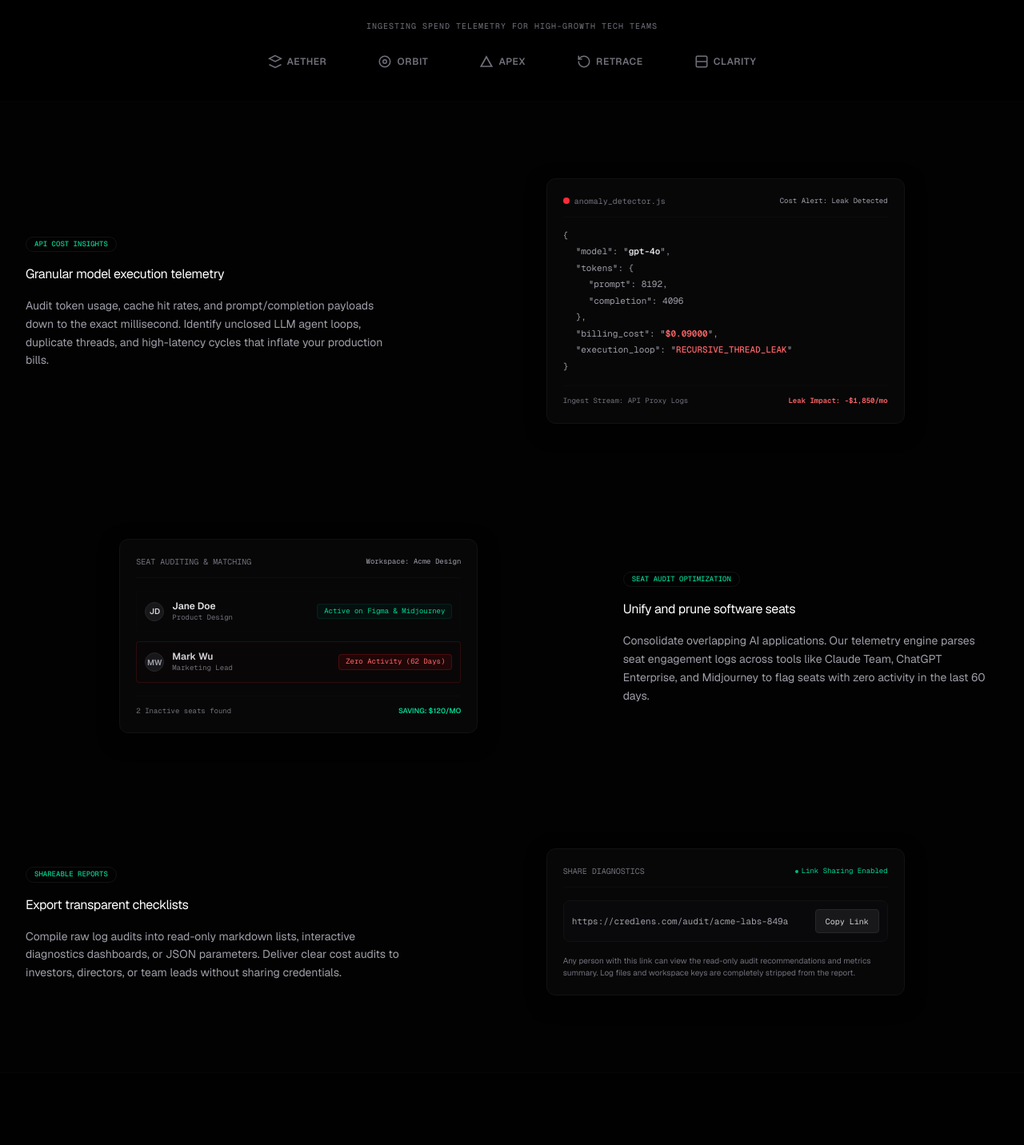
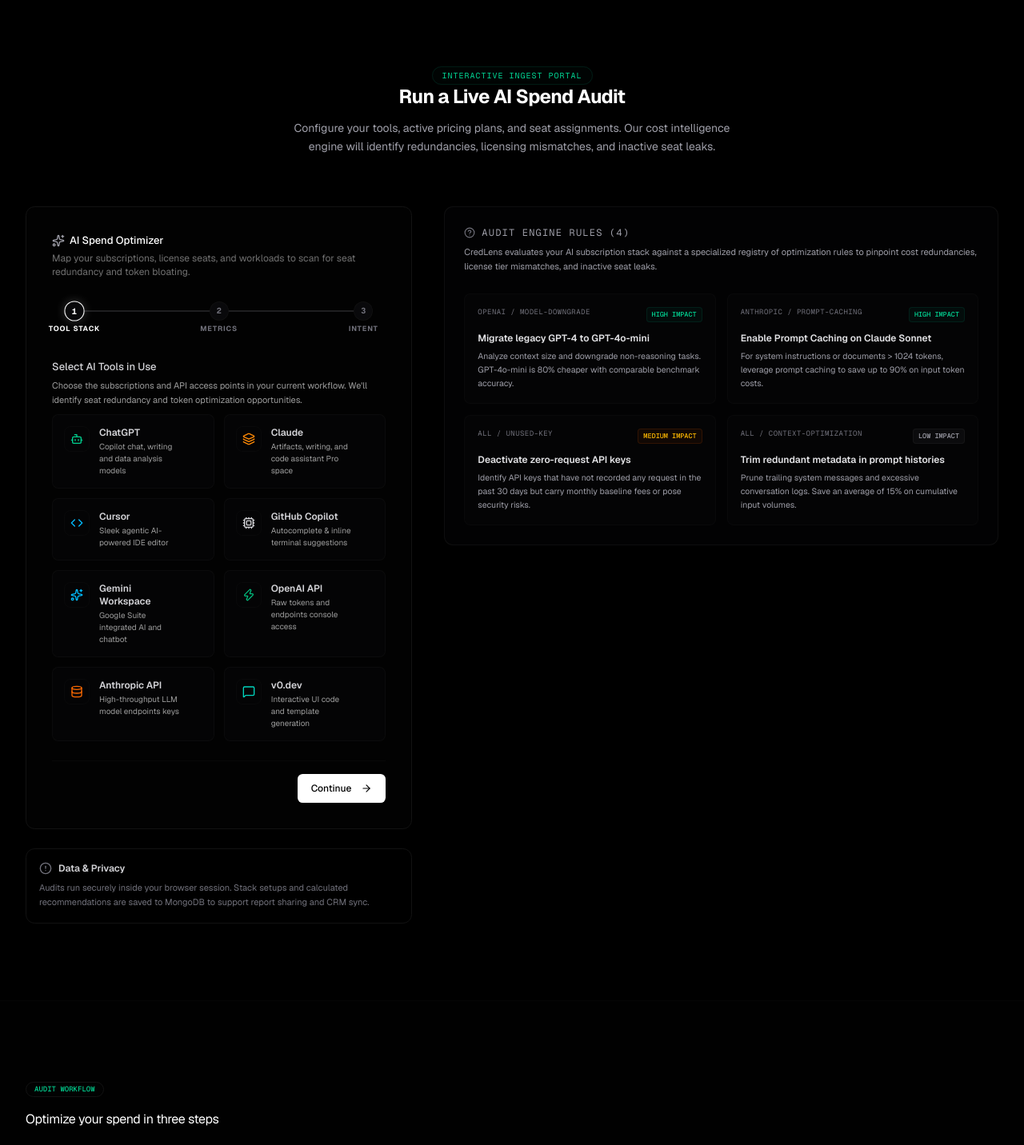
Before and after one commit to Himanshu2631/CredLens, a Next.js app: page / in a window 1280 px wide. Shown: the part 1160-2592 px from the top of the page at 80% size. Built offline with nearby package versions, Linux system fonts and the light colour scheme.

Commit message:
refactor: simplify homepage and add optimization insights section

```diff
--- a/app/page.js
+++ b/app/page.js
@@ -107,28 +107,32 @@ export default function Home() {
 
   return (
     <PageContainer>
-      {/* Hero */}
+      {/* 1. Hero Section */}
       <Hero />
 
-      {/* Social Proof */}
-      <SocialProof />
-
-      {/* Feature Highlights */}
-      <Features />
-
-      {/* How It Works */}
-      <HowItWorks />
-
-      {/* ── Main Audit Workspace ─────────────────────────────────────────────── */}
+      {/* 2. Main Audit Workspace — Placed high up to establish the audit flow as the dominant narrative */}
       <SectionWrapper
         id="audit-workspace"
-        className="pt-12 scroll-mt-20 border-b border-border/30 bg-zinc-950/5"
+        className="py-20 md:py-24 scroll-mt-20 border-b border-border/30 bg-zinc-950/5 relative"
       >
-        <Container>
-          <ContentWrapper cols={12}>
+        <Container className="space-y-12">
+          {/* Section Introduction */}
+          <div className="max-w-xl mx-auto text-center space-y-3">
+            <span className="text-[10px] font-mono tracking-widest text-emerald-400 uppercase bg-emerald-950/10 border border-emerald-900/30 px-3 py-1 rounded-full">
+              Interactive Ingest Portal
+            </span>
+            <h2 className="text-xl sm:text-2xl font-bold tracking-tight text-white">
+              Run a Live AI Spend Audit
+            </h2>
+            <p className="text-zinc-400 text-xs md:text-sm font-normal leading-relaxed">
+              Configure your tools, active pricing plans, and seat assignments. Our cost intelligence engine will identify redundancies, licensing mismatches, and inactive seat leaks.
+            </p>
+          </div>
+
+          <ContentWrapper cols={12} className="gap-8 md:gap-10 pt-4">
 
             {/* Left Column: Configuration Form + Architecture Note */}
-            <div className="lg:col-span-5 space-y-6">
+            <div className="col-span-12 lg:col-span-5 space-y-6">
               {auditError && (
                 <div className="rounded-xl border border-amber-950/20 bg-amber-950/5 p-4 text-xs text-amber-500 flex items-start gap-2.5">
                   <AlertCircle className="h-4 w-4 shrink-0 text-amber-500 mt-0.5" />
@@ -141,74 +145,72 @@ export default function Home() {
 
               <SpendAuditForm onSubmitSuccess={handleAuditSubmit} />
 
-              {/* Platform scope reminder — honest engineering callout */}
+              {/* Data & Privacy Note */}
               <div className="rounded-xl border border-border bg-card/30 p-4 space-y-2">
-                <div className="flex items-center gap-2 text-body-premium font-medium text-zinc-300">
-                  <AlertCircle className="h-4 w-4 text-muted-foreground" />
-                  Data Persistence
+                <div className="flex items-center gap-2 text-xs font-semibold text-zinc-300">
+                  <AlertCircle className="h-4 w-4 text-zinc-500" />
+                  Data & Privacy
                 </div>
-                <p className="text-muted-premium">
-                  Audit reports are evaluated securely. Stack setups, calculated savings, and
-                  recommendations are saved to MongoDB Atlas to support report sharing and CRM linking.
+                <p className="text-[11px] text-zinc-500 leading-relaxed font-normal">
+                  Audits run securely inside your browser session. Stack setups and calculated recommendations are saved to MongoDB to support report sharing and CRM sync.
                 </p>
               </div>
             </div>
 
             {/* Right Column: Results Panel or Rules Catalog */}
-            <div className="lg:col-span-7 space-y-6">
+            <div className="col-span-12 lg:col-span-7 space-y-6">
               {isGenerating ? (
                 /* ── Loading Skeleton State ── */
                 <AuditOverviewSkeleton />
               ) : isMounted && activeAudit ? (
-                /* ── Live Audit Results ──────────────────────────────────────── */
+                /* ── Live Audit Results ── */
                 <AuditResultsPanel
                   auditResult={activeAudit.auditResult}
                   formData={activeAudit}
                   onReset={handleAuditReset}
                 />
               ) : (
-                /* ── Idle: Static Optimization Rules Catalog ─────────────────── */
+                /* ── Idle: Static Optimization Rules Catalog ── */
                 <div
                   id="rules-catalog"
-                  className="scroll-mt-20 rounded-xl border border-border bg-card p-6 space-y-4"
+                  className="scroll-mt-20 rounded-xl border border-border/80 bg-zinc-950/30 p-6 space-y-6 backdrop-blur-sm shadow-[0_12px_24px_-10px_rgba(0,0,0,0.5)]"
                 >
-                  <div className="space-y-1">
-                    <h3 className="text-body-premium font-medium text-white flex items-center gap-2">
-                      <HelpCircle className="h-3.5 w-3.5 text-muted-foreground" />
-                      Audit Engine Rules
+                  <div className="space-y-2">
+                    <h3 className="text-xs font-mono uppercase tracking-widest text-zinc-400 flex items-center gap-2">
+                      <HelpCircle className="h-3.5 w-3.5 text-zinc-500" />
+                      Audit Engine Rules ({OPTIMIZATION_RULES.length})
                     </h3>
-                    <p className="text-muted-premium">
-                      These optimization rules are evaluated against your configured tools and spend
-                      profile. Submit the form to run a live analysis.
+                    <p className="text-[11px] text-zinc-400 leading-relaxed font-normal">
+                      CredLens evaluates your AI subscription stack against a specialized registry of optimization rules to pinpoint cost redundancies, license tier mismatches, and inactive seat leaks.
                     </p>
                   </div>
 
-                  <div className="grid grid-cols-1 md:grid-cols-2 gap-3">
+                  <div className="grid grid-cols-1 md:grid-cols-2 gap-3.5">
                     {OPTIMIZATION_RULES.map((rule) => (
                       <div
                         key={rule.id}
-                        className="group rounded-lg border border-border bg-background/20 p-3 hover:border-border/80 transition-colors"
+                        className="group rounded-lg border border-border/40 bg-zinc-950/40 p-4 hover:border-border/80 transition-all duration-200"
                       >
-                        <div className="flex items-start justify-between gap-2">
-                          <span className="text-[10px] font-mono text-muted-foreground uppercase tracking-wider">
+                        <div className="flex items-start justify-between gap-2.5">
+                          <span className="text-[9px] font-mono text-zinc-500 uppercase tracking-wider">
                             {rule.provider} / {rule.category}
                           </span>
                           <span
-                            className={`text-[9px] px-1.5 py-0.5 rounded font-medium border ${
+                            className={`text-[8.5px] font-mono uppercase px-1.5 py-0.5 rounded font-medium border ${
                               rule.impact === 'high'
                                 ? 'bg-emerald-950/20 text-emerald-400 border-emerald-900/30'
                                 : rule.impact === 'medium'
                                 ? 'bg-amber-950/20 text-amber-400 border-amber-900/30'
-                                : 'bg-secondary text-muted-foreground border-border/30'
+                                : 'bg-zinc-900/40 text-zinc-400 border-zinc-800/40'
                             }`}
                           >
                             {rule.impact} impact
                           </span>
                         </div>
-                        <h4 className="mt-2 text-xs font-medium text-zinc-300 group-hover:text-white transition-colors">
+                        <h4 className="mt-3 text-xs font-semibold text-zinc-200 group-hover:text-white transition-colors">
                           {rule.title}
                         </h4>
-                        <p className="mt-1 text-[10px] text-muted-foreground leading-normal">
+                        <p className="mt-1.5 text-[10.5px] text-zinc-400 leading-relaxed font-normal">
                           {rule.description}
                         </p>
                       </div>
@@ -222,7 +224,16 @@ export default function Home() {
         </Container>
       </SectionWrapper>
 
-      {/* Final CTA */}
+      {/* 3. How It Works Section */}
+      <HowItWorks />
+
+      {/* 4. Feature Highlights Section */}
+      <Features />
+
+      {/* 5. Social Proof Section */}
+      <SocialProof />
+
+      {/* 6. Final Call to Action */}
       <CTA />
     </PageContainer>
   );
--- a/components/audit/AuditPreviewCard.jsx
+++ b/components/audit/AuditPreviewCard.jsx
@@ -13,8 +13,8 @@ export default function AuditPreviewCard() {
   const recommendations = [
     {
       id: 1,
-      title: 'Optimize API Ingestion',
-      description: 'Consolidate raw OpenAI assistant threads. 14 unclosed session loops are leaking token cycles in production worker threads.',
+      title: 'Consolidate Coding Assistant Seats',
+      description: 'Duplicate Cursor and GitHub Copilot licenses active across engineering team. Standardizing onto a single provider saves duplicate costs.',
       provider: 'openai',
       impact: 'High',
       savings: '$1,850/mo',
--- a/components/sections/CTA.jsx
+++ b/components/sections/CTA.jsx
@@ -30,7 +30,7 @@ export default function CTA() {
             <SectionHeader
               badge="Immediate Diagnostics"
               title="Take control of your AI margins."
-              description="Ingest your model execution logs locally. Flag duplicate licenses, token leaks, and rate tier anomalies in under two minutes."
+              description="Run a private audit of your AI subscriptions in under two minutes. Instantly pinpoint duplicate licenses, over-allocated seats, and misaligned plan tiers."
               align="center"
               titleClassName="text-lg sm:text-2xl max-w-lg"
               descriptionClassName="max-w-md"
@@ -68,7 +68,7 @@ export default function CTA() {
 
             {/* Micro trust-text below */}
             <div className="text-[10px] text-zinc-500 pt-1">
-              No database connections required. Log files remain secure inside your browser context.
+              No database connections or keys required. All audits run securely in your browser context.
             </div>
 
           </div>
--- a/components/sections/Features.jsx
+++ b/components/sections/Features.jsx
@@ -25,93 +25,133 @@ export default function Features() {
     <SectionWrapper className="border-b border-border/30 bg-zinc-950/25">
       <Container className="space-y-24 md:space-y-36">
 
-        {/* Feature 1: API Cost Insights & Visibility */}
+        {/* Feature 1: Stack Visibility */}
         <FeatureRow
-          badge="API Cost Insights"
-          title="Granular model execution telemetry"
-          description="Audit token usage, cache hit rates, and prompt/completion payloads down to the exact millisecond. Identify unclosed LLM agent loops, duplicate threads, and high-latency cycles that inflate your production bills."
+          badge="Stack Visibility"
+          title="Consolidated view of your AI spend"
+          description="Get a clear, structured breakdown of your software subscriptions and volumetric API spend. Understand exactly where your capital is going across OpenAI, Anthropic, and specialized AI providers."
           visual={
-            <MockCard className="font-mono text-[11px] text-zinc-400">
-              <div className="flex items-center justify-between border-b border-border/50 pb-3 mb-3.5">
-                <div className="flex items-center gap-1.5">
-                  <span className="h-2 w-2 rounded-full bg-red-500" />
-                  <span className="text-[10px] text-zinc-500">anomaly_detector.js</span>
+            <MockCard>
+              <div className="flex items-center justify-between border-b border-border/50 pb-3 mb-4 select-none">
+                <span className="text-[10px] font-mono text-zinc-500">SPEND DISTRIBUTION</span>
+                <span className="text-[9.5px] font-mono text-zinc-400">Monthly Run-rate: $14,240</span>
+              </div>
+
+              {/* Progress bar */}
+              <div className="h-2.5 w-full rounded-full overflow-hidden bg-zinc-900 border border-zinc-800/60 flex p-[1px] mb-5 select-none">
+                <div className="bg-zinc-300 h-full rounded-l-full" style={{ width: '58%' }} />
+                <div className="bg-zinc-600 h-full rounded-r-full -ml-[1px]" style={{ width: '42%' }} />
+              </div>
+
+              <div className="space-y-2.5 select-none">
+                <div className="flex items-center justify-between text-[11px]">
+                  <span className="flex items-center gap-1.5 text-zinc-400">
+                    <span className="h-2 w-2 rounded-full bg-zinc-300" />
+                    Subscriptions
+                  </span>
+                  <span className="font-semibold text-zinc-200 font-mono">$8,260/mo</span>
                 </div>
-                <span className="text-[9px] text-zinc-400">Cost Alert: Leak Detected</span>
+                <div className="flex items-center justify-between text-[11px]">
+                  <span className="flex items-center gap-1.5 text-zinc-400">
+                    <span className="h-2 w-2 rounded-full bg-zinc-600" />
+                    API Volumetrics
+                  </span>
+                  <span className="font-semibold text-zinc-200 font-mono">$5,980/mo</span>
+                </div>
               </div>
-              <pre className="text-zinc-400 leading-normal space-y-1">
-                <div>{`{`}</div>
-                <div className="pl-4">{`"model": "`}
-                  <span className="text-zinc-200 font-semibold">gpt-4o</span>{`",`}
-                </div>
-                <div className="pl-4">{`"tokens": {`}</div>
-                <div className="pl-8">{`"prompt": 8192,`}</div>
-                <div className="pl-8">{`"completion": 4096`}</div>
-                <div className="pl-4">{`},`}</div>
-                <div className="pl-4">{`"billing_cost": "`}
-                  <span className="text-red-400 font-semibold">$0.09000</span>{`",`}
-                </div>
-                <div className="pl-4">{`"execution_loop": "`}
-                  <span className="text-red-400 font-medium">RECURSIVE_THREAD_LEAK</span>{`"`}
-                </div>
-                <div>{`}`}</div>
-              </pre>
-              <div className="mt-4 pt-3 border-t border-border/40 text-[9px] text-zinc-500 flex justify-between">
-                <span>Ingest Stream: API Proxy Logs</span>
-                <span className="text-red-400 font-semibold">Leak Impact: -$1,850/mo</span>
+
+              <div className="mt-4 pt-3 border-t border-border/40 flex justify-between items-center text-[10px] text-zinc-500 font-mono select-none">
+                <span>Audited Providers</span>
+                <span>OpenAI · Anthropic · Gemini</span>
               </div>
             </MockCard>
           }
         />
 
-        {/* Feature 2: Subscription Consolidation */}
+        {/* Feature 2: Optimization Insights */}
         <FeatureRow
-          badge="Seat Audit Optimization"
-          title="Unify and prune software seats"
-          description="Consolidate overlapping AI applications. Our telemetry engine parses seat engagement logs across tools like Claude Team, ChatGPT Enterprise, and Midjourney to flag seats with zero activity in the last 60 days."
+          badge="Optimization Insights"
+          title="Identify redundant and underutilized subscriptions"
+          description="Detect overlapping AI tools, duplicate developer licenses, and API spend concentrations. Our analysis maps your team footprint against a registry of optimization rules to highlight immediately recoverable waste."
           reverse
           visual={
             <MockCard>
-              <div className="flex items-center justify-between border-b border-border/50 pb-3 mb-4">
-                <span className="text-[10px] font-mono text-zinc-500">SEAT AUDITING & MATCHING</span>
-                <span className="text-[9px] font-mono text-zinc-400">Workspace: Acme Design</span>
+              <div className="flex items-center justify-between border-b border-border/50 pb-3 mb-4 select-none">
+                <span className="text-[10px] font-mono text-zinc-500">OPTIMIZATION INSIGHTS</span>
+                <span className="text-[9.5px] font-mono text-emerald-400 bg-emerald-950/20 border border-emerald-900/30 px-2 py-0.5 rounded">
+                  4 Actions Identified
+                </span>
               </div>
-              <div className="space-y-3">
-                {/* Active Member Row */}
-                <div className="flex items-center justify-between p-2.5 rounded border border-border/30 bg-zinc-950/40">
-                  <div className="flex items-center gap-2.5">
-                    <div className="h-6 w-6 rounded-full bg-zinc-900 border border-zinc-800 flex items-center justify-center text-[10px] text-zinc-300 font-semibold">
-                      JD
+
+              <div className="space-y-2.5 select-none">
+                {/* Insight item 1 */}
+                <div className="flex items-start justify-between gap-3 p-2.5 rounded border border-border/30 bg-zinc-950/40">
+                  <div className="space-y-0.5">
+                    <div className="text-xs font-semibold text-zinc-200 flex items-center gap-1.5">
+                      <span className="h-1.5 w-1.5 rounded-full bg-red-400" />
+                      Duplicate Coding Assistants
                     </div>
-                    <div>
-                      <div className="text-xs font-semibold text-zinc-200">Jane Doe</div>
-                      <div className="text-[9px] text-zinc-500 font-mono">Product Design</div>
-                    </div>
+                    <p className="text-[10px] text-zinc-400 leading-normal">
+                      Cursor & GitHub Copilot seats active simultaneously across engineering.
+                    </p>
                   </div>
-                  <div className="text-[9px] font-mono px-2 py-0.5 rounded bg-emerald-950/25 border border-emerald-900/30 text-emerald-400">
-                    Active on Figma & Midjourney
+                  <div className="text-[9.5px] font-mono font-semibold text-red-400 shrink-0">
+                    -$190/mo
                   </div>
                 </div>
 
-                {/* Inactive Member Row with Flag */}
-                <div className="flex items-center justify-between p-2.5 rounded border border-red-900/30 bg-red-950/5">
-                  <div className="flex items-center gap-2.5">
-                    <div className="h-6 w-6 rounded-full bg-zinc-900 border border-zinc-800 flex items-center justify-center text-[10px] text-zinc-400 font-semibold">
-                      MW
+                {/* Insight item 2 */}
+                <div className="flex items-start justify-between gap-3 p-2.5 rounded border border-border/30 bg-zinc-950/40">
+                  <div className="space-y-0.5">
+                    <div className="text-xs font-semibold text-zinc-200 flex items-center gap-1.5">
+                      <span className="h-1.5 w-1.5 rounded-full bg-amber-400" />
+                      Oversized Team Tiers
                     </div>
-                    <div>
-                      <div className="text-xs font-semibold text-zinc-300">Mark Wu</div>
-                      <div className="text-[9px] text-zinc-500 font-mono">Marketing Lead</div>
+                    <p className="text-[10px] text-zinc-400 leading-normal">
+                      Workspace plan exceeds active seat usage baseline.
+                    </p>
+                  </div>
+                  <div className="text-[9.5px] font-mono font-semibold text-amber-400 shrink-0">
+                    -$60/mo
+                  </div>
+                </div>
+
+                {/* Insight item 3 */}
+                <div className="flex items-start justify-between gap-3 p-2.5 rounded border border-border/30 bg-zinc-950/40">
+                  <div className="space-y-0.5">
+                    <div className="text-xs font-semibold text-zinc-200 flex items-center gap-1.5">
+                      <span className="h-1.5 w-1.5 rounded-full bg-zinc-500" />
+                      Unused Premium AI Plans
                     </div>
+                    <p className="text-[10px] text-zinc-400 leading-normal">
+                      Enterprise subscriptions with low engagement detected.
+                    </p>
                   </div>
-                  <div className="text-[9px] font-mono px-2 py-0.5 rounded bg-red-950/40 border border-red-900/40 text-red-400">
-                    Zero Activity (62 Days)
+                  <div className="text-[9.5px] font-mono font-semibold text-zinc-400 shrink-0">
+                    -$150/mo
+                  </div>
+                </div>
+
+                {/* Insight item 4 */}
+                <div className="flex items-start justify-between gap-3 p-2.5 rounded border border-border/30 bg-zinc-950/40">
+                  <div className="space-y-0.5">
+                    <div className="text-xs font-semibold text-zinc-200 flex items-center gap-1.5">
+                      <span className="h-1.5 w-1.5 rounded-full bg-zinc-500" />
+                      API Concentration Risk
+                    </div>
+                    <p className="text-[10px] text-zinc-400 leading-normal">
+                      Single-provider dependency increases billing overhead.
+                    </p>
+                  </div>
+                  <div className="text-[9.5px] font-mono font-semibold text-zinc-400 shrink-0">
+                    -$220/mo
                   </div>
                 </div>
               </div>
-              <div className="mt-4 pt-3 border-t border-border/40 flex justify-between items-center">
-                <span className="text-[9px] text-zinc-500 font-mono">2 Inactive seats found</span>
-                <span className="text-[9px] font-semibold text-emerald-400 uppercase">Saving: $120/mo</span>
+
+              <div className="mt-4 pt-3 border-t border-border/40 flex justify-between items-center text-[10px] text-zinc-500 font-mono select-none">
+                <span>Recoverable AI Cost Run-rate</span>
+                <span className="text-emerald-400 font-semibold">$620/mo</span>
               </div>
             </MockCard>
           }
--- a/components/sections/HowItWorks.jsx
+++ b/components/sections/HowItWorks.jsx
@@ -13,30 +13,30 @@ export default function HowItWorks() {
   const steps = [
     {
       number: '01',
-      title: 'Upload log telemetry',
-      description: 'Drag and drop your model API execution logs or subscription CSV sheets. All files are parsed locally using WebAssembly—no backend data collection occurs.'
+      title: 'Configure Stack Profile',
+      description: 'Select your team’s active AI subscriptions, developer tools, and seat counts. No code integrations or database permissions are required.'
     },
     {
       number: '02',
-      title: 'Analyze cost leaks',
-      description: 'Our rules engine audits your files for seat overlapping, latent token thread leaks, and recursive api loops. Diagnostics are ready in under ten seconds.'
+      title: 'Identify Plan Redundancy',
+      description: 'Our cost intelligence engine evaluates your tools against active pricing models to pinpoint seat overlaps and misaligned subscription tiers.'
     },
     {
       number: '03',
-      title: 'Optimize and share',
-      description: 'Apply the generated savings checklists to prune license pools, fix code loops, and share read-only markdown audit logs with your growth team.'
+      title: 'Optimize and Recover',
+      description: 'Follow the generated recommendations to prune seat allocations, cancel duplicate services, and export shareable reports for your finance team.'
     }
   ];
 
   return (
-    <SectionWrapper className="border-b border-border/30 bg-zinc-950/15">
+    <SectionWrapper className="border-b border-border/30 bg-zinc-950/15 py-20 md:py-24">
       <Container className="space-y-16">
 
         {/* Section Title Header */}
         <SectionHeader
-          badge="Audit Pipeline"
-          title="Audit your spend in three steps"
-          description="A developer-first ingestion pipeline built to identify leaks instantly without exposing database credentials or security environments."
+          badge="Audit Workflow"
+          title="Optimize your spend in three steps"
+          description="A private, browser-based workflow designed to instantly identify software waste without exposing developer credentials or keys."
           descriptionClassName="select-none max-w-lg mt-2"
         />
 
```
